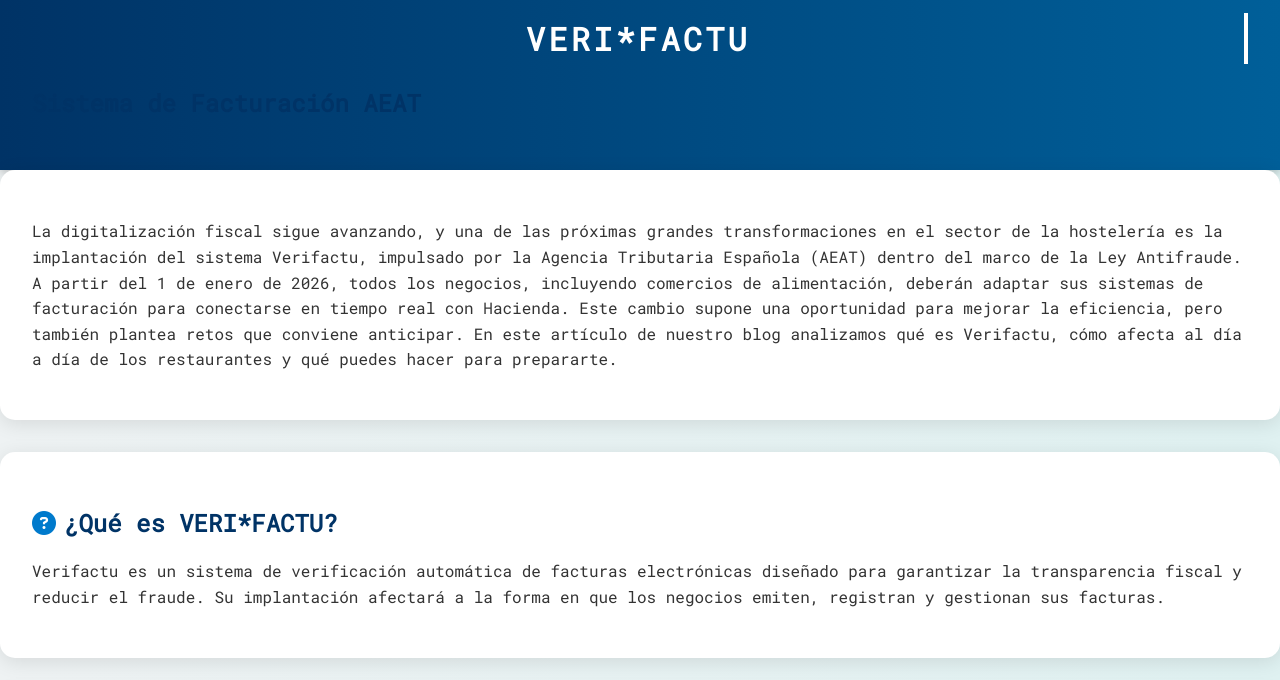
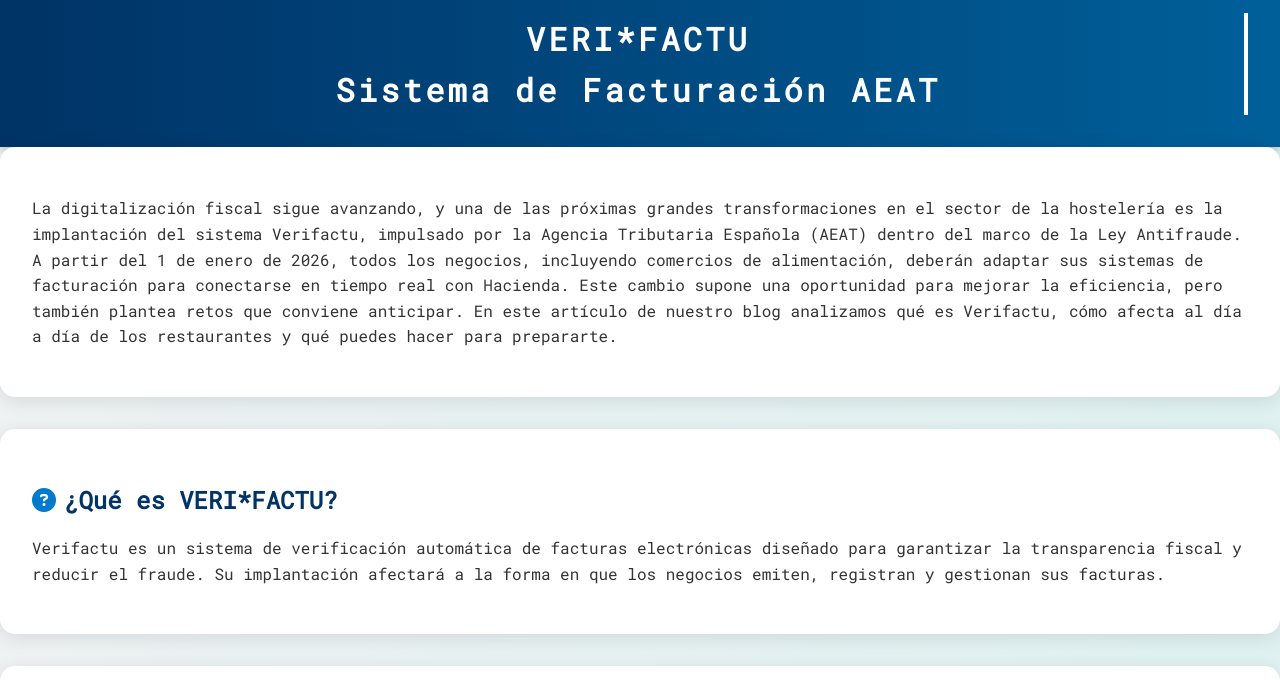
Before and after one commit to KenKenzzz/VERIFACTU, a plain HTML site: page index.html in a window 1280 px wide. Shown: the part 125-805 px from the top of the page. Drawn offline with Linux system fonts and the light colour scheme.

Commit message:
Update index.html

```diff
--- a/index.html
+++ b/index.html
@@ -149,7 +149,7 @@
   </div>
       <div class="typewriter">
         <h1>VERI*FACTU</h1>
-        <h2>Sistema de Facturación AEAT</h2>
+        <h1>Sistema de Facturación AEAT</h1>
       </div>
     </header>
    <section class="card">
```
